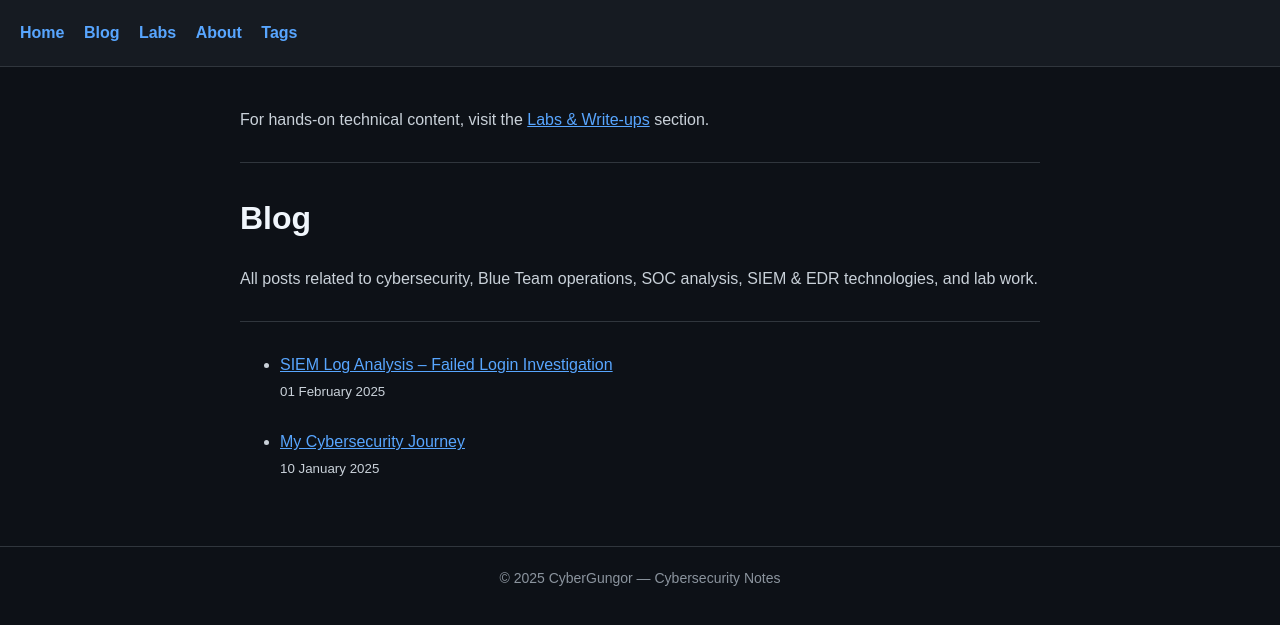
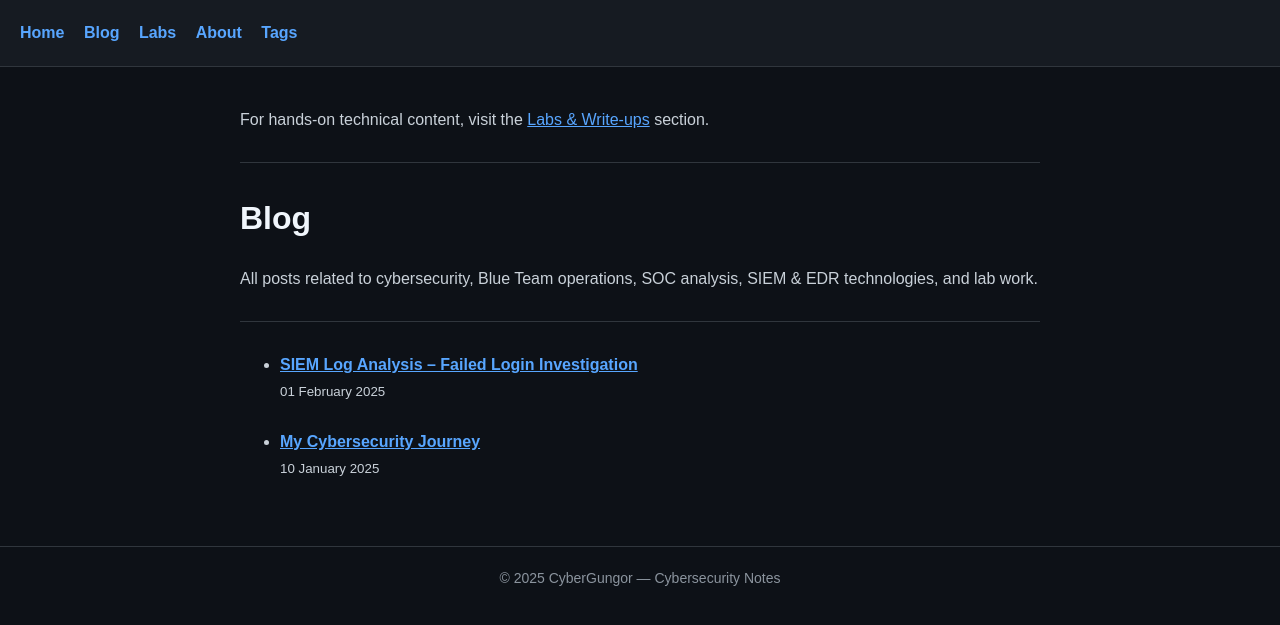
Before and after one commit to cybergungor/cybergungor.github.io, a Jekyll site: the page built from blog.md, in a window 1280 px wide. Shown: the top 625 px of the page. Built offline with Jekyll 4.4.1, drawn with Linux system fonts in a browser that asks for light colours.

Commit message:
Update blog.md

```diff
--- a/blog.md
+++ b/blog.md
@@ -22,9 +22,12 @@
 <ul>
   {% for post in site.posts %}
     <li>
-      <a href="{{ post.url }}">{{ post.title }}</a><br>
-      <small>{{ post.date | date: "%d %B %Y" }}</small>
-    </li>
+  <strong>
+    <a href="{{ post.url }}">{{ post.title }}</a>
+  </strong><br>
+  <small>{{ post.date | date: "%d %B %Y" }}</small>
+</li>
+
     <br>
   {% endfor %}
 </ul>
```
